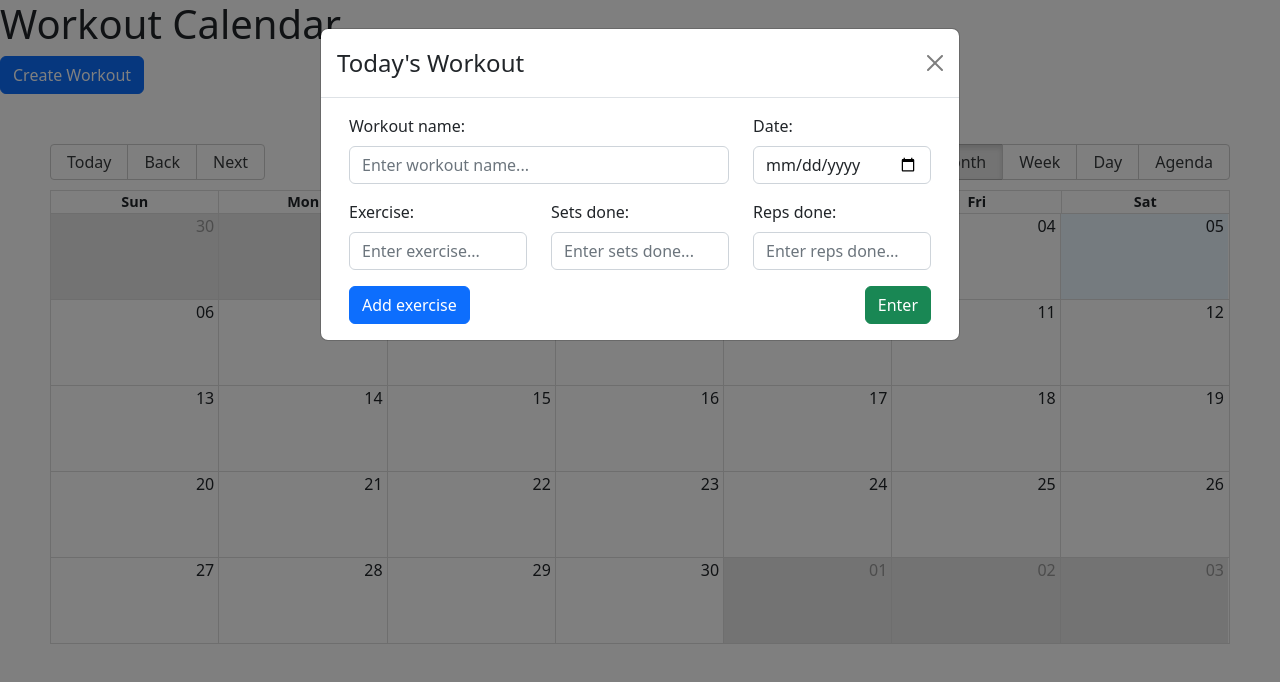
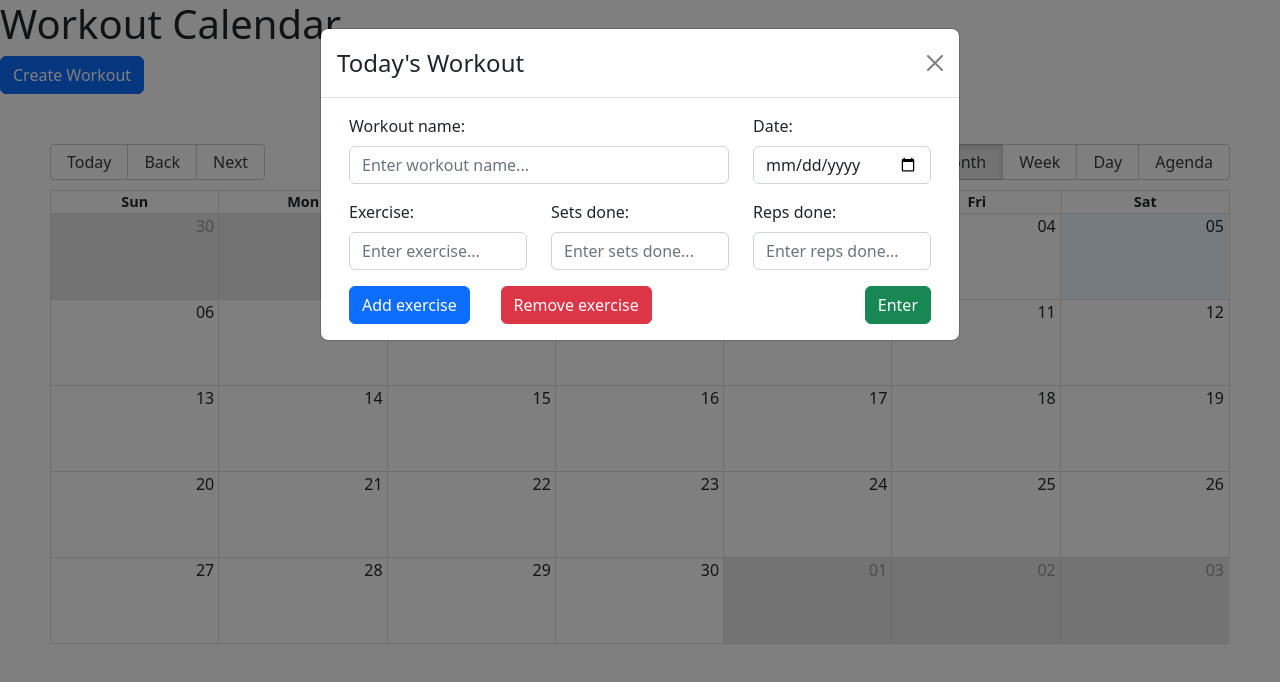
Before and after one commit to DevinLin2/Online_Workout_Tracker, a Next.js app in the folder client_src/: page /homepage in a window 1280 px wide. Both pictures are taken after a click on the button "Create Workout". Shown: the top 682 px of the page. Built offline with nearby package versions, Linux system fonts and the light colour scheme.

Commit message:
added a delete button for exercise form

```diff
--- a/client_src/pages/homepage.js
+++ b/client_src/pages/homepage.js
@@ -81,6 +81,11 @@ export default function homepage() {
         setNewExercise([...newExercise, newField]);
     }
 
+    function removeFields() {
+        let data = [...newExercise];
+        data.pop();
+        setNewExercise(data);
+    }
     // ADD A FUNCTION TO REMOVE FIELDS USING ARRAY.POP()
 
     return (
@@ -135,10 +140,13 @@ export default function homepage() {
                                 )
                             })}
                             <Row>
-                                <Col xs={4}>
+                                <Col xs={3}>
                                     <Button variant="primary" onClick={addFields}>Add exercise</Button>
                                 </Col>
-                                <Col xs={{ span: 4, offset: 4 }}>
+                                <Col xs={5}>
+                                    <Button variant="danger" onClick={removeFields}>Remove exercise</Button>
+                                </Col>
+                                <Col xs={4}>
                                     <Button  className="float-end" variant="success" onClick={handleNewWorkout}>Enter</Button>
                                 </Col>
                             </Row>
```
